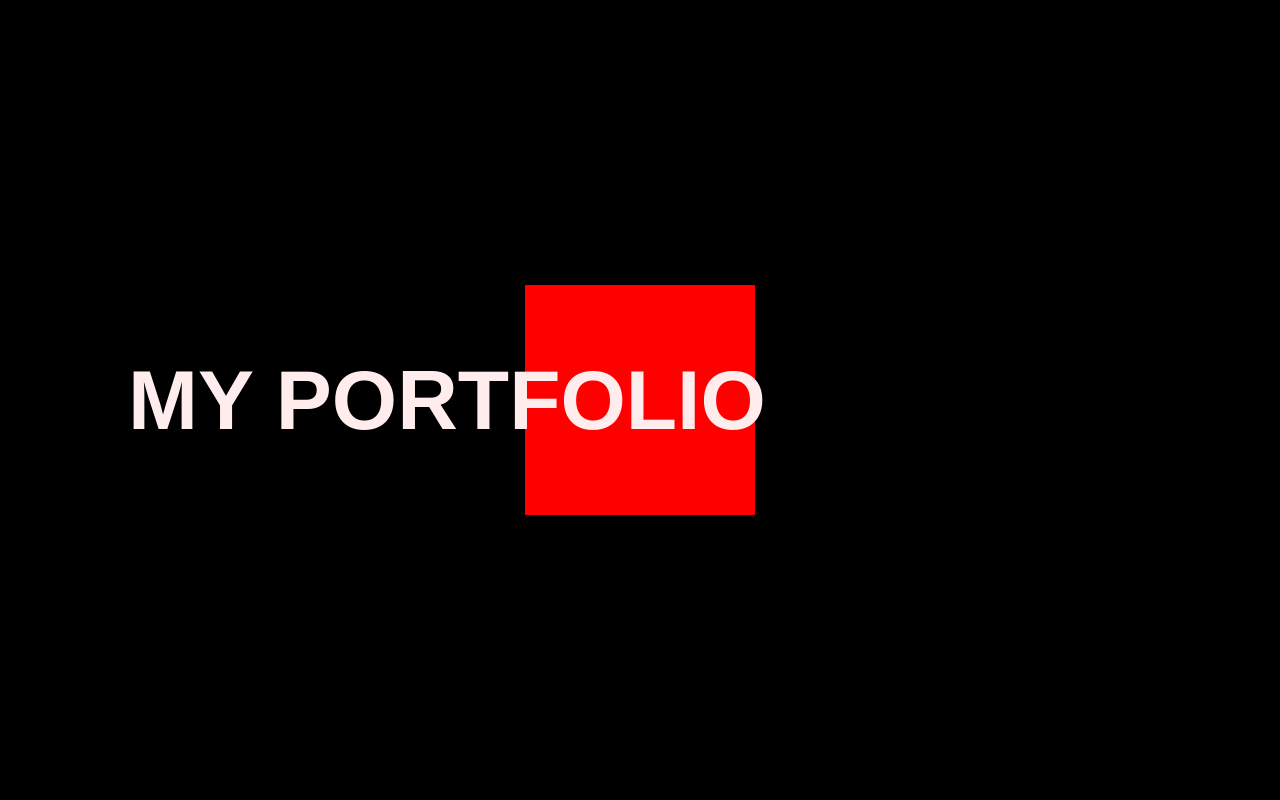
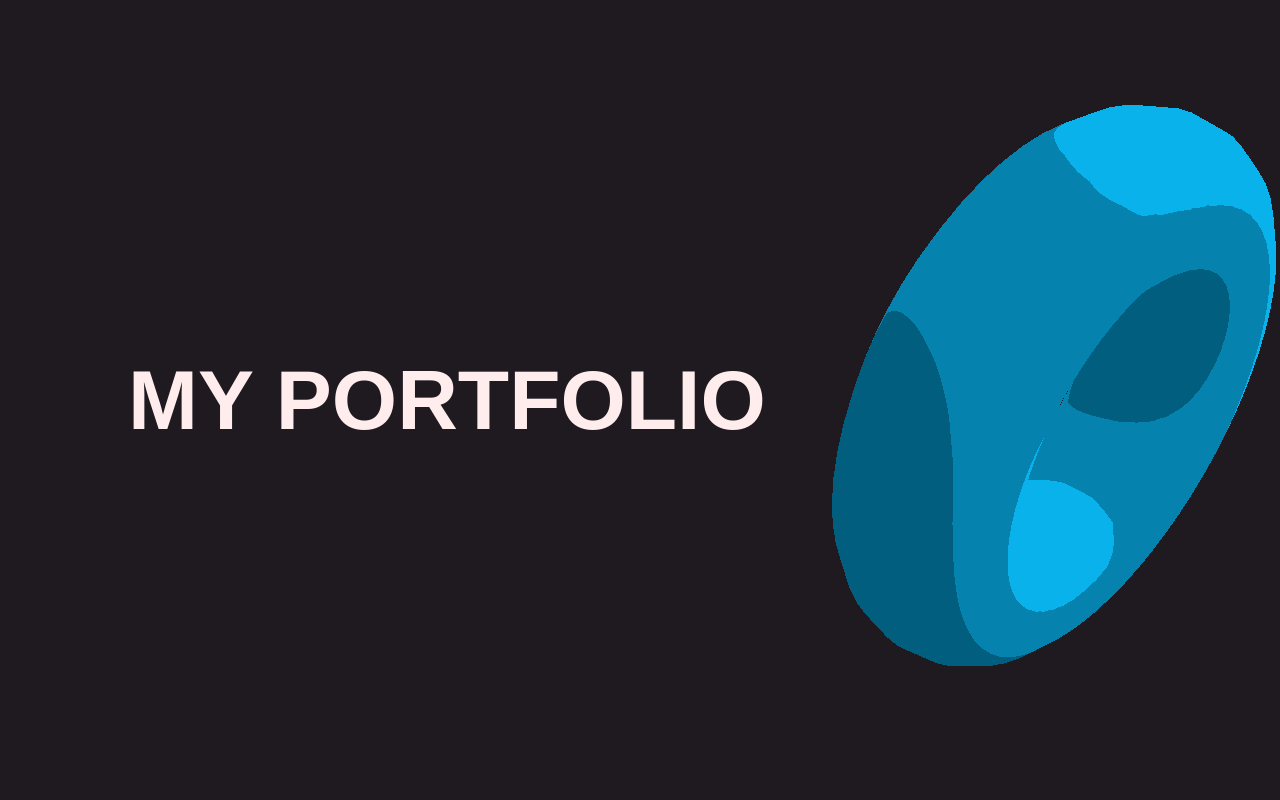
Before and after one commit to couvq/threejs-journey, a website built with Vite: page 19-scroll-based-animation/src/index.html in a window 1280 px wide. Shown: the top 800 px of the page. Built offline with nearby package versions, Linux system fonts and the light colour scheme; what lil-gui would draw is missing.

Commit message:
basic scroll and parallax effects

```diff
--- a/19-scroll-based-animation/src/script.js
+++ b/19-scroll-based-animation/src/script.js
@@ -1,90 +1,157 @@
-import * as THREE from 'three'
-import GUI from 'lil-gui'
+import GUI from "lil-gui";
+import * as THREE from "three";
+import {
+  ConeGeometry,
+  DirectionalLight,
+  Group,
+  Mesh,
+  MeshToonMaterial,
+  NearestFilter,
+  TextureLoader,
+  TorusGeometry,
+  TorusKnotGeometry,
+} from "three";
 
 /**
  * Debug
  */
-const gui = new GUI()
+const gui = new GUI({ closeFolders: true }).close();
 
 const parameters = {
-    materialColor: '#ffeded'
-}
-
-gui
-    .addColor(parameters, 'materialColor')
+  materialColor: "#0ab6f0",
+};
 
 /**
  * Base
  */
 // Canvas
-const canvas = document.querySelector('canvas.webgl')
+const canvas = document.querySelector("canvas.webgl");
 
 // Scene
-const scene = new THREE.Scene()
+const scene = new THREE.Scene();
 
-/**
- * Test cube
- */
-const cube = new THREE.Mesh(
-    new THREE.BoxGeometry(1, 1, 1),
-    new THREE.MeshBasicMaterial({ color: '#ff0000' })
-)
-scene.add(cube)
+const textureLoader = new TextureLoader();
+const gradientTexture = textureLoader.load("textures/gradients/3.jpg");
+gradientTexture.magFilter = NearestFilter;
+
+const material = new MeshToonMaterial({
+  color: parameters.materialColor,
+  gradientMap: gradientTexture,
+});
+
+const objectsDistance = 4;
+const mesh1 = new Mesh(new TorusGeometry(1, 0.4, 16, 60), material);
+const mesh2 = new Mesh(new ConeGeometry(1, 2, 32), material);
+const mesh3 = new Mesh(new TorusKnotGeometry(0.8, 0.35, 100, 16), material);
+
+mesh1.position.y = -objectsDistance * 0;
+mesh2.position.y = -objectsDistance * 1;
+mesh3.position.y = -objectsDistance * 2;
+
+mesh1.position.x = 2;
+mesh2.position.x = -2;
+mesh3.position.x = 2;
+
+scene.add(mesh1, mesh2, mesh3);
+
+const sectionMeshes = [mesh1, mesh2, mesh3];
+
+const directionalLight = new DirectionalLight("#ffffff", 3);
+directionalLight.position.set(1, 1, 0);
+scene.add(directionalLight);
+
+gui
+  .addColor(parameters, "materialColor")
+  .onChange(() => material.color.set(parameters.materialColor));
 
 /**
  * Sizes
  */
 const sizes = {
   width: window.innerWidth,
-    height: window.innerHeight
-}
+  height: window.innerHeight,
+};
 
-window.addEventListener('resize', () =>
-{
+window.addEventListener("resize", () => {
   // Update sizes
-    sizes.width = window.innerWidth
-    sizes.height = window.innerHeight
+  sizes.width = window.innerWidth;
+  sizes.height = window.innerHeight;
 
   // Update camera
-    camera.aspect = sizes.width / sizes.height
-    camera.updateProjectionMatrix()
+  camera.aspect = sizes.width / sizes.height;
+  camera.updateProjectionMatrix();
 
   // Update renderer
-    renderer.setSize(sizes.width, sizes.height)
-    renderer.setPixelRatio(Math.min(window.devicePixelRatio, 2))
-})
+  renderer.setSize(sizes.width, sizes.height);
+  renderer.setPixelRatio(Math.min(window.devicePixelRatio, 2));
+});
 
 /**
  * Camera
  */
 // Base camera
-const camera = new THREE.PerspectiveCamera(35, sizes.width / sizes.height, 0.1, 100)
-camera.position.z = 6
-scene.add(camera)
+const cameraGroup = new Group()
+scene.add(cameraGroup)
+const camera = new THREE.PerspectiveCamera(
+  35,
+  sizes.width / sizes.height,
+  0.1,
+  100
+);
+camera.position.z = 6;
+cameraGroup.add(camera)
 
 /**
  * Renderer
  */
 const renderer = new THREE.WebGLRenderer({
-    canvas: canvas
-})
-renderer.setSize(sizes.width, sizes.height)
-renderer.setPixelRatio(Math.min(window.devicePixelRatio, 2))
+  canvas: canvas,
+  alpha: true,
+});
+renderer.setSize(sizes.width, sizes.height);
+renderer.setPixelRatio(Math.min(window.devicePixelRatio, 2));
+
+// Scroll
+let scrollY = window.scrollY;
+window.addEventListener("scroll", () => {
+  scrollY = window.scrollY;
+});
+
+// Cursor
+const cursor = {
+  x: 0,
+  y: 0,
+};
+window.addEventListener("mousemove", (e) => {
+  cursor.x = e.clientX / sizes.width - 0.5;
+  cursor.y = e.clientY / sizes.height - 0.5;
+});
 
 /**
  * Animate
  */
-const clock = new THREE.Clock()
+const clock = new THREE.Clock();
 
-const tick = () =>
-{
-    const elapsedTime = clock.getElapsedTime()
+const tick = () => {
+  const elapsedTime = clock.getElapsedTime();
 
+  // animate meshes
+  for (const mesh of sectionMeshes) {
+    mesh.rotation.x = elapsedTime * 0.1;
+    mesh.rotation.y = elapsedTime * 0.12;
+  }
+
+  // move camera
+  camera.position.y = (-scrollY / sizes.height) * objectsDistance;
+  const parallaxX = cursor.x
+  const parallaxY = -cursor.y
+  cameraGroup.position.x = parallaxX
+  cameraGroup.position.y = parallaxY
   // Render
-    renderer.render(scene, camera)
+  renderer.render(scene, camera);
 
   // Call tick again on the next frame
-    window.requestAnimationFrame(tick)
-}
+  window.requestAnimationFrame(tick);
+};
 
-tick()
+tick();
--- a/19-scroll-based-animation/src/style.css
+++ b/19-scroll-based-animation/src/style.css
@@ -4,10 +4,8 @@
     padding: 0;
 }
 
-html,
-body
-{
-    overflow: hidden;
+html {
+    background: #1e1a20;
 }
 
 .webgl
```
Lines whose indentation alone changed are shown as unchanged.
